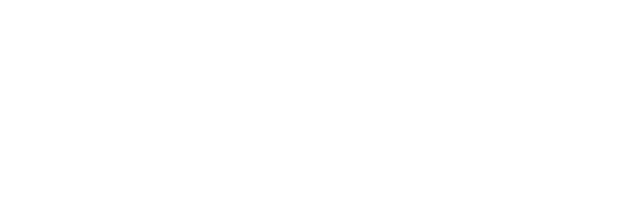
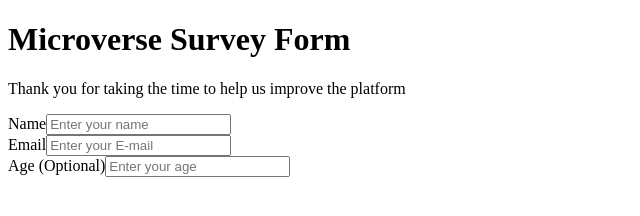
Before and after one commit to anshuman7negi/microverse-practice-1, a plain HTML site: page index.html in a window 1280 px wide. Shown: the whole page, without its empty margins (0-640 px from the left). Drawn offline with Linux system fonts and the light colour scheme.

Commit message:
create form and add name, email and age

```diff
--- a/index.html
+++ b/index.html
@@ -7,6 +7,22 @@
     <title>Survey form</title>
 </head>
 <body>
-
+<div class="container">
+    <h1>Microverse Survey Form</h1>
+    <p>Thank you for taking the time to help us improve the platform</p>
+    <div class="form-container">
+        <form action="#">
+            <div class="name-container">
+                <label for="name">Name</label><input type="text" name="name" id="name" placeholder="Enter your name" required>
+            </div>
+            <div class="email-container">
+                <label for="email">Email</label><input type="email" name="email" id="email" placeholder="Enter your E-mail" required>
+            </div>
+            <div class="age-container">
+                <label for="age">Age (Optional)</label><input type="number" name="age" id="age" placeholder="Enter your age">
+            </div>
+        </form>
+    </div>
+</div>
 </body>
 </html>
```
